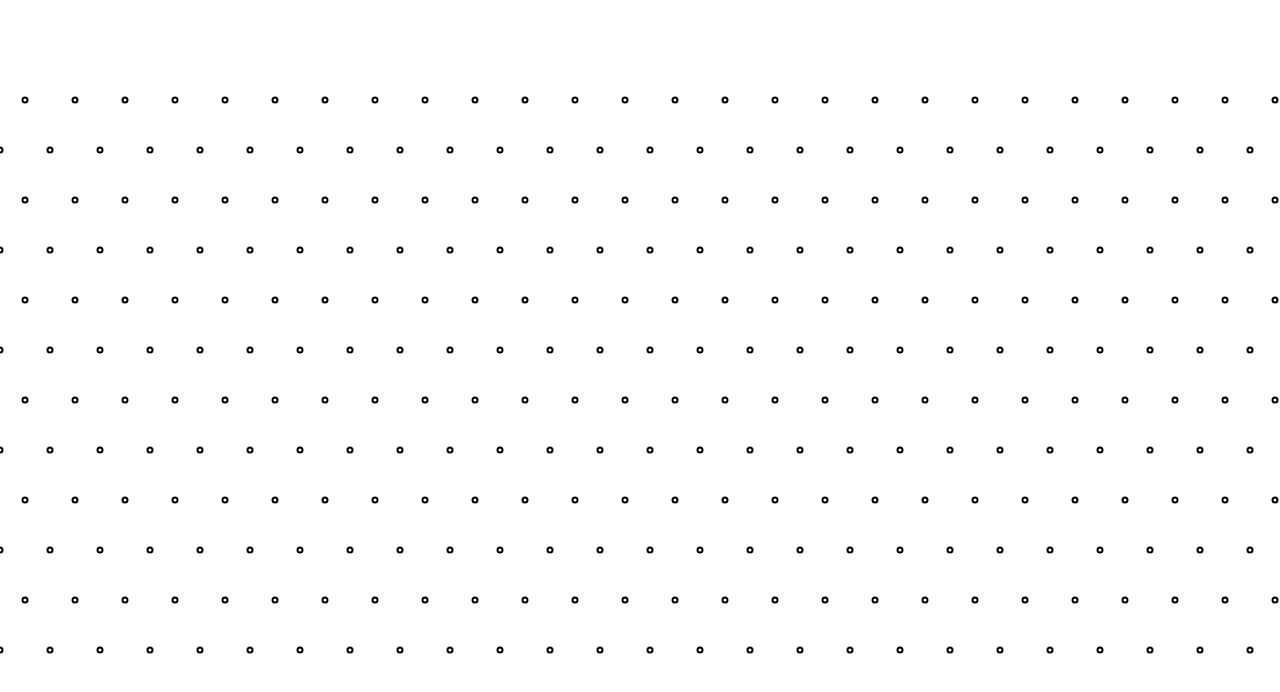
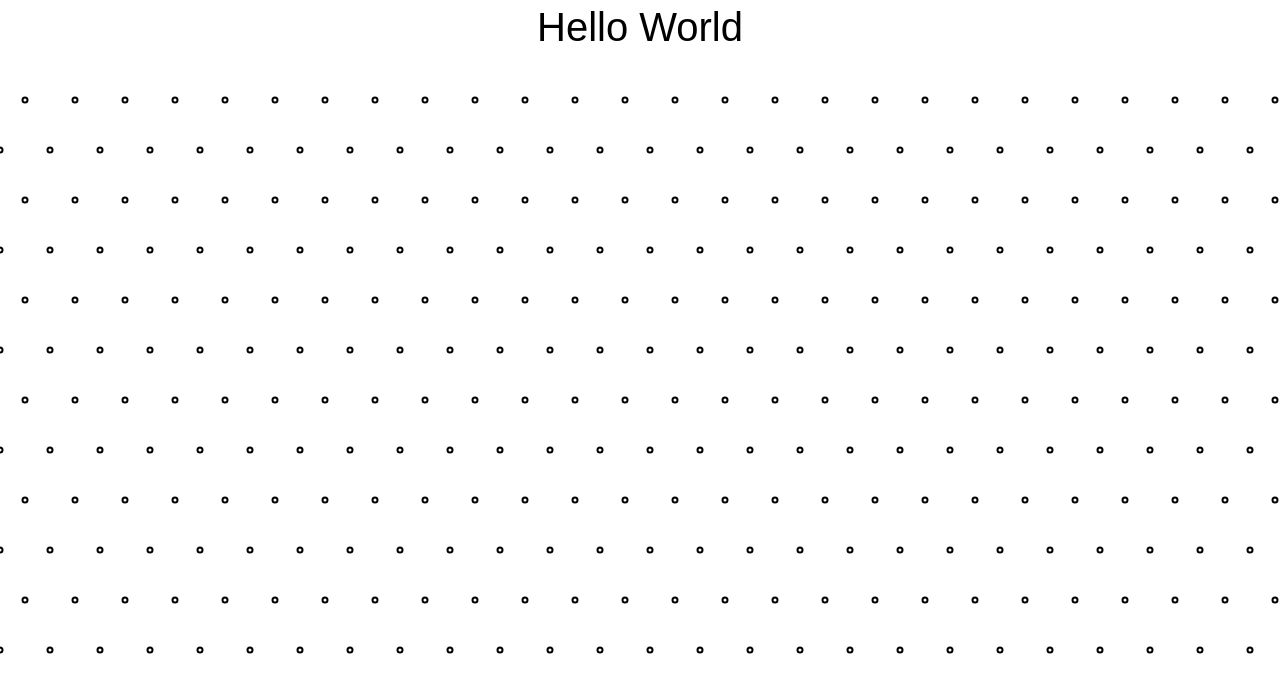
Before and after one commit to maissaninc/kidjs, a website built with webpack: page example.html in a window 1280 px wide. Built offline with nearby package versions, Linux system fonts and the light colour scheme.

Commit message:
Set text alignment

```diff
--- a/example.html
+++ b/example.html
@@ -21,6 +21,11 @@
 
       on('click', drop)
 
+      textAlign = 'center'
+      textBaseline = 'top'
+      write(width / 2, 10, 'Hello World')
+
+
     </script>
   </body>
 </html>
--- a/src/stage/index.js
+++ b/src/stage/index.js
@@ -108,6 +108,8 @@
     window.font = 'Arial';
     window.fontColor = 'black';
     window.fontSize = '40px';
+    window.textAlign = 'left';
+    window.textBaseline = 'top';
     window.fill = 'white';
     window.stroke = 'black';
     window.lineWidth = 2;
--- a/src/text/index.js
+++ b/src/text/index.js
@@ -8,12 +8,15 @@
     this.fill = window.fontColor;
     this.font = window.font;
     this.fontSize = window.fontSize;
+    this.textAlign = window.textAlign;
+    this.textBaseline = window.textBaseline;
   }
 
   render(context) {
     context.fillStyle = this.fill;
     context.font = parseFontSize(this.fontSize) + ' ' + this.font;
-    context.textBaseline = 'top';
+    context.textAlign = this.textAlign;
+    context.textBaseline = this.textBaseline;
     const output = this.live ? window._kidjs_.eval(this.text) : this.text;
     context.fillText(output, this.x, this.y);
   }
```
Also changed, not shown: dist/kid.js.
